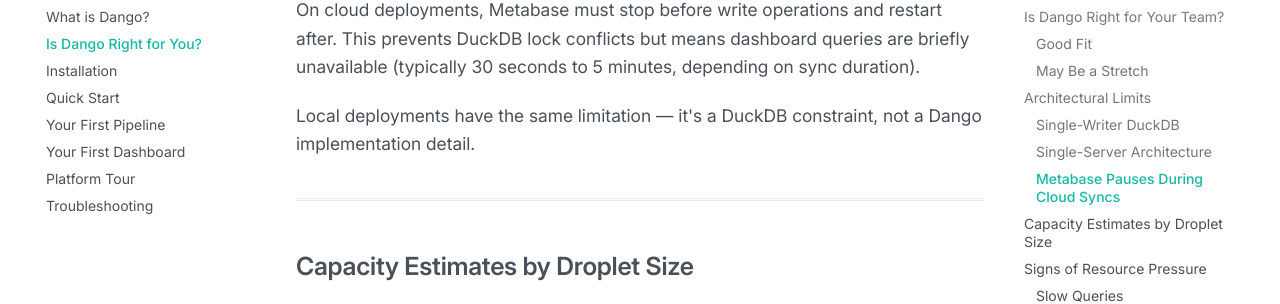
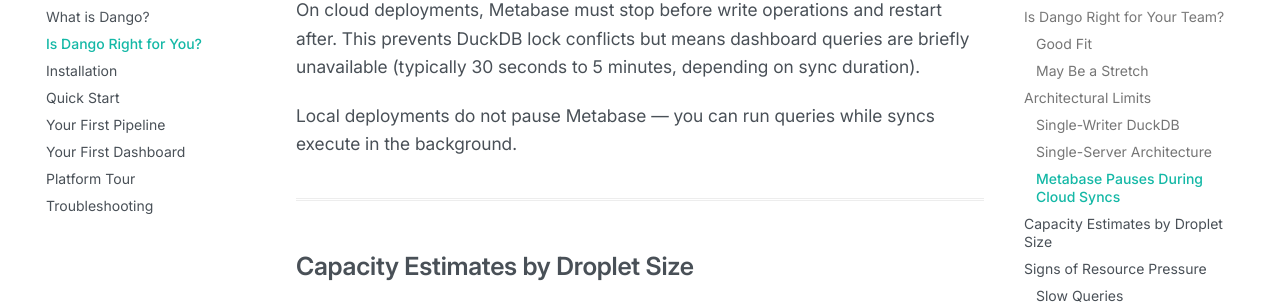
Before and after one commit to getdango/docs, an MkDocs documentation site: the page built from docs/getting-started/scalability.md, in a window 1280 px wide and 900 px high, scrolled down 1841 px. Shown: the part 155-459 px from the top of the window. Built offline with MkDocs 1.6.1 and Material for MkDocs 9.7.7, drawn with Linux system fonts in a browser that asks for light colours; comment, search, counter and statistics services are not loaded; the version menu is left out.

Commit message:
Fix: clarify Metabase pause behavior is cloud-only, not local
Local deployments do not pause Metabase during syncs.
Only cloud deployments pause Metabase to prevent DuckDB write lock conflicts.

```diff
--- a/docs/getting-started/scalability.md
+++ b/docs/getting-started/scalability.md
@@ -44,7 +44,7 @@
 
 On cloud deployments, Metabase must stop before write operations and restart after. This prevents DuckDB lock conflicts but means dashboard queries are briefly unavailable (typically 30 seconds to 5 minutes, depending on sync duration).
 
-Local deployments have the same limitation — it's a DuckDB constraint, not a Dango implementation detail.
+Local deployments do not pause Metabase — you can run queries while syncs execute in the background.
 
 ---
 
```
